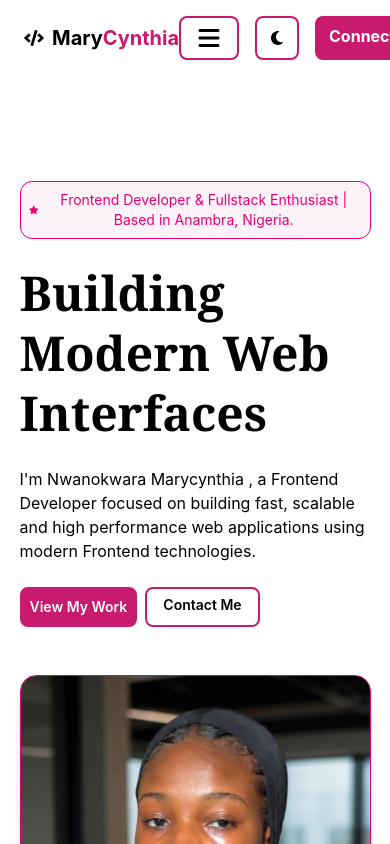
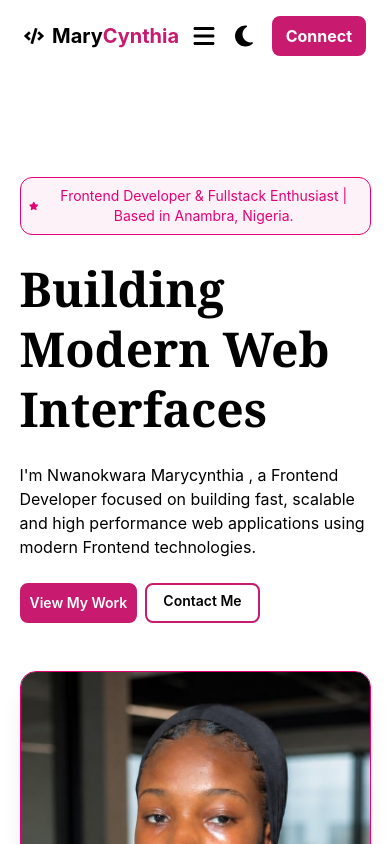
Before and after one commit to MARYCYNTHIA-NWANOKWARA/my-portfolio, a React (Vite) app: page / in a window 390 px wide. Shown: the top 844 px of the page. Built offline with nearby package versions, Linux system fonts and the light colour scheme.

Commit message:
Add framer-motion animations

```diff
--- a/package.json
+++ b/package.json
@@ -12,6 +12,7 @@
   "dependencies": {
     "@emailjs/browser": "^4.4.1",
     "@tailwindcss/vite": "^4.3.3",
+    "framer-motion": "^13.3.0",
     "react": "^19.2.8",
     "react-dom": "^19.2.8",
     "react-icons": "^5.7.0",
--- a/src/App.jsx
+++ b/src/App.jsx
@@ -6,13 +6,16 @@ import Skills from "./components/Skills"
 import Services from "./components/Services"
 import Contact from "./components/Contact"
 import Footer from "./components/Footer"
+import { motion } from "framer-motion"
 
 
 function App() {
 
 
   return (
-    <div className="">
+    <motion.div initial = {{opacity: 0, y:10}}
+                animate = {{opacity:1, y:0}}
+                transition = {{duration:0.6, ease:"easeOut"}}>
       <Header/>
       <Home/>
       <About/>
@@ -21,7 +24,7 @@ function App() {
       <Services/>
       <Contact/>
       <Footer/>
-    </div>
+    </motion.div>
   )
 }
 
--- a/src/components/About.jsx
+++ b/src/components/About.jsx
@@ -1,11 +1,18 @@
 import { FaCode } from "react-icons/fa";
 import { FiMessageSquare} from "react-icons/fi";
 import { FaMagic } from "react-icons/fa";
+import { motion } from "framer-motion"
 
+const fadeUp = {
+  hidden:{opacity: 0, y:40},
+  show:{opacity:1, y:0,
+    transition:{duration:0.6}
+  }
+}
 
 export default function About(){
     return(
-        <section id="about" className="mt-20 w-[90%] mx-auto py-6 gap-12 grid grid-cols-1 md:grid-cols-2">
+        <motion.section variants = {fadeUp} initial="hidden" whileInView="show" viewport={{once:true, amount:0.2}} id="about" className="mt-20 w-[90%] mx-auto py-6 gap-12 grid grid-cols-1 md:grid-cols-2">
 
            <div className="">
              <h1 className="font-serif text-5xl font-semibold leading-tight mb-16">About <span className="text-[#c81a6e] text-6xl"> Me</span></h1>
@@ -73,6 +80,6 @@ export default function About(){
                </div>
 
            </div>
-        </section>
+        </motion.section>
     )
 }
--- a/src/components/Contact.jsx
+++ b/src/components/Contact.jsx
@@ -2,6 +2,14 @@ import{ useRef, useState } from 'react';
 import emailjs from '@emailjs/browser';
 import { FaEnvelope, FaGithub, FaLinkedinIn, FaTiktok } from 'react-icons/fa';
 import { FaLocationDot } from 'react-icons/fa6';
+import { motion } from "framer-motion"
+
+const fadeUp = {
+  hidden:{opacity: 0, y:40},
+  show:{opacity:1, y:0,
+    transition:{duration:0.6}
+  }
+}
 
 const Contact = () => {
   const form = useRef();
@@ -36,7 +44,7 @@ const Contact = () => {
   };
 
   return (
-    <section id="contact" className="mt-22 w-[90%] mx-auto py-6">
+    <motion.section id="contact" variants = {fadeUp} initial="hidden" whileInView="show" viewport={{once:true, amount:0.2}} className="mt-22 w-[90%] mx-auto py-6">
 
         <h1 className="font-serif text-5xl font-semibold leading-tight mb-4 ">Contact <span className="text-[#c81a6e] text-6xl">Me</span></h1>
         <p className=" text-black mb-18 font-semibold ">Have a project in mind? Let's talk.</p>
@@ -129,7 +137,7 @@ const Contact = () => {
            </div>
         </div>
       </div>
-    </section>
+    </motion.section>
   );
 };
 
--- a/src/components/Footer.jsx
+++ b/src/components/Footer.jsx
@@ -1,5 +1,13 @@
 import { FaEnvelope, FaGithub, FaHeart, FaLinkedin } from "react-icons/fa";
 import { FaLocationDot, FaTiktok } from "react-icons/fa6";
+import { motion } from "framer-motion"
+
+const fadeUp = {
+  hidden:{opacity: 0, y:40},
+  show:{opacity:1, y:0,
+    transition:{duration:0.6}
+  }
+}
 
 export default function Footer(){
 
@@ -12,7 +20,7 @@ export default function Footer(){
     }
 
     return(
-        <section id="footer" className="mt-22 w-[90%] mx-auto py-6 ">
+        <motion.section id="footer" variants = {fadeUp} initial="hidden" whileInView="show" viewport={{once:true, amount:0.2}} className="mt-22 w-[90%] mx-auto py-6 ">
             <div className="grid grid-cols-1 md:grid-cols-2 lg:flex lg:justify-between">
 
               <div className="">
@@ -59,6 +67,6 @@ export default function Footer(){
                 <p className="mt-10">&copy; 2026 Nwanokwara MaryCynthia. All rights reserved</p>
                 <p className="flex items-center gap-1 mt-10">Built with <FaHeart className="text-pink-600"/> using React & Tailwind CSS.</p>
             </div>
-        </section>
+        </motion.section>
     )
 }
--- a/src/components/Header.jsx
+++ b/src/components/Header.jsx
@@ -2,6 +2,7 @@ import { useEffect, useState } from "react";
 import { FaCode, FaFolderOpen, FaHandshake, FaHome, FaLaptopCode, FaPaperPlane, FaQuestionCircle } from "react-icons/fa";
 import { FaBars, FaMoon  } from "react-icons/fa6";
 import { FaTimes } from "react-icons/fa";
+import { motion } from "framer-motion";
 
 export default function Header(){
     const [isScrolled,setIsScrolled] = useState(false)
@@ -34,7 +35,7 @@ export default function Header(){
 
     return(
         <>
-      <header id="header" className= { `flex rounded-lg sticky top-0 left-0 w-full transition-all duration-300 justify-between px-6 py-4 ${
+      <motion.header id="header" className= { `flex rounded-lg sticky top-0 left-0 w-full transition-all duration-300 justify-between px-6 py-4 ${
         isScrolled ? "bg-white/70 backdrop-blur-md border-b border-white/20 shadow-sm"
                    : "bg-transparent border-b border-transparent"
       } `}
@@ -56,15 +57,19 @@ export default function Header(){
 
 
           <span className="flex gap-4">
-            <button className="lg:hidden border-2 border-[#c81a6e] px-4 py-2 font-semibold rounded-lg hover:bg-[#c81a6e] transiton-all duration-300 cursor-pointer text-black  hover:text-white text-2xl " onClick={() => setIsOpen(!isOpen)}>{isOpen ? <FaTimes/> : <FaBars/>}</button>
-            <button className="border-2 border-[#c81a6e] px-3 py-1.5 font-semibold rounded-lg hover:bg-[#c81a6e] transiton-all duration-300 cursor-pointer text-black  hover:text-white"><FaMoon/></button>
+            <button className="lg:hidden  font-bold  hover:text-[#c81a6e] transiton-all duration-300 cursor-pointer text-black  text-2xl " onClick={() => setIsOpen(!isOpen)}>{isOpen ? <FaTimes/> : <FaBars/>}</button>
+            <button className="  font-bold text-2xl  hover:text-[#c81a6e] transiton-all duration-300 cursor-pointer text-black"><FaMoon/></button>
             <a href="#contact" onClick={(e) => navbarScroll(e ,"contact")} className=" border-2 border-[#c81a6e] px-3 py-1.5 rounded-lg bg-[#c81a6e] text-white  hover:bg-transparent hover:border-2 hover:text-black hover:border-[#c81a6e] transition-colors duration-300 cursor-pointer font-bold">Connect</a>
           </span>
 
-        {isOpen && (
-            <div className="absolute top-full left-0 w-full bg-white/90 backdrop-blur-md border-t border-pink-200 lg:hidden">
+          {isOpen && (
+            <div className="fixed  top-[68px] left-0 h-[(calc(100vh-68px))] w-full  bg-black z-40 lg:hidden" onClick={() => setIsOpen(false)}></div>
+          )}
+
+          {isOpen && (
+            <div className=" fixed top-[68px] z-50  w-full bg-[#fff8f5] backdrop-blur-md border-t border-pink-200 lg:hidden">
                 <div className="flex flex-col items-center gap-6 py-6">
-                   <a href="#home" onClick={(e) => navbarScroll(e ,"home")} className="cursor-pointer font-bold hover:text-[#b70a5d] transition-colors duration-300 flex items-center gap-2"><FaHome/> Home</a>
+                   <a href="#home" onClick={(e) => navbarScroll(e ,"home")} className="cursor-pointer font-bold hover:text-[#b70a5d] transition-colors duration-300 flex items-center gap-2 max-w-[50%] mx-auto"><FaHome/> Home</a>
                    <a href="#about" onClick={(e) => navbarScroll(e ,"about")} className="cursor-pointer font-bold hover:text-[#b70a5d] transition-colors duration-300 flex items-center gap-2"><FaQuestionCircle/> About</a>
                    <a href="#skills" onClick={(e) => navbarScroll(e ,"skills")} className="cursor-pointer font-bold hover:text-[#b70a5d] transition-colors duration-300 flex items-center gap-2"><FaLaptopCode/> Skills</a>
                    <a href="#projects" onClick={(e) => navbarScroll(e ,"projects")} className="cursor-pointer font-bold hover:text-[#b70a5d] transition-colors duration-300 flex items-center gap-2"><FaFolderOpen/> Projects</a>
@@ -72,8 +77,13 @@ export default function Header(){
                    <a href="#contact" onClick={(e) => navbarScroll(e ,"contact")} className="cursor-pointer font-bold hover:text-[#b70a5d] transition-colors duration-300 flex items-center gap-2"><FaPaperPlane/>Contact</a>
                 </div>
             </div>
+
         )}
-      </header>
+
+      </motion.header>
+
+
+
         </>
     )
 }
--- a/src/components/Home.jsx
+++ b/src/components/Home.jsx
@@ -1,5 +1,13 @@
 import { FaStar } from "react-icons/fa";
 import heroPic from "../assets/hero-pic.jpeg"
+import { motion } from "framer-motion"
+
+const fadeUp = {
+  hidden:{opacity: 0, y:40},
+  show:{opacity:1, y:0,
+    transition:{duration:0.6}
+  }
+}
 
 
 export default function Home(){
@@ -12,14 +20,14 @@ export default function Home(){
     }
     return(
         <>
-        <section id="home" className="grid grid-cols-1 md:grid-cols-2 mt-10 w-[90%] mx-auto py-6 gap-12">
+        <motion.section variants = {fadeUp} initial="hidden" whileInView="show" viewport={{once:true, amount:0.2}} id="home" className="grid grid-cols-1 md:grid-cols-2 mt-10 w-[90%] mx-auto py-6 gap-12">
 
 
 
           <div className="space-y-6 mt-10">
 
             <p className="flex items-center gap-2  border bg-pink-50 text-pink-600 border-pink-600 text-center p-2 rounded-xl text-sm "><FaStar/> Frontend Developer & Fullstack Enthusiast | Based in Anambra, Nigeria.</p>
-            <h1 className="text-5xl font-semibold leading-tight font-serif">Building Modern Web Interfaces</h1>
+            <motion.h1 className="text-5xl font-semibold leading-tight font-serif">Building Modern Web Interfaces</motion.h1>
             <p className="text-base ">I'm Nwanokwara Marycynthia , a Frontend Developer focused on building fast, scalable and high performance web applications using modern Frontend technologies.</p>
             <div className="flex gap-2">
             <a href="#projects" onClick={(e) => navbarScroll(e ,"projects")} className="border-2 text-sm border-[#c81a6e] px-2 py-2 font-semibold rounded-lg bg-[#c81a6e] text-white  hover:bg-white  hover:text-black transiton-all duration-300 cursor-pointer">View My Work</a>
@@ -32,7 +40,7 @@ export default function Home(){
             <img className="h-130 w-130 rounded-2xl shadow-xl border border-pink-600 object-cover" alt="Mary-Cynthia" src={heroPic}/>
           </div>
 
-        </section>
+        </motion.section>
         </>
     )
 }
--- a/src/components/Projects.jsx
+++ b/src/components/Projects.jsx
@@ -1,17 +1,37 @@
 import projects from "../data/Projects";
 import { FaGithub, FaLink } from "react-icons/fa";
+import { motion } from "framer-motion"
+
+const fadeUp = {
+  hidden:{opacity: 0, y:40},
+  show:{opacity:1, y:0,
+    transition:{duration:0.6}
+  }
+}
+
+const container = {
+    hidden:{},
+    show:{transition:{
+        staggerChildre:0.15
+    }}
+}
+
+const item = {
+    hidden:{opacity:0, y:20},
+    show:{opacity:1, y:0}
+}
 
 
 export default function Projects(){
 
     return(
-        <section id="projects" className="mt-22 w-[90%] mx-auto py-6">
+        <motion.section variants = {fadeUp} initial="hidden" whileInView="show" viewport={{once:true, amount:0.2}} id="projects" className="mt-22 w-[90%] mx-auto py-6">
           <h1 className="font-serif text-5xl font-semibold leading-tight mb-16">My <span className="text-[#c81a6e] text-6xl">Projects</span></h1>
           <p className=""></p>
-          <div className="grid p-4 gap-10 grid-cols-1 md:grid-cols-2 lg:grid-cols-3" id="projectsCard">
+          <motion.div variants={container} initial="hidden" whileInView = "show" viewport={{once:true}} className="grid p-4 gap-10 grid-cols-1 md:grid-cols-2 lg:grid-cols-3" id="projectsCard">
              {projects.map((project) =>(
 
-                    <div className="rounded-2xl shadow-lg overflow-hidden hover:translate-y-1 h-full flex-col  border bg-white text-pink-600 border-pink-100 transition-transform duration-300" key={project.id} >
+                    <motion.div variants={item} className="rounded-2xl shadow-lg overflow-hidden hover:translate-y-1 h-full flex-col  border bg-white text-pink-600 border-pink-100 transition-transform duration-300" key={project.id} >
                         <img src={project.image} className="rounded-lg p-2 w-full h-48 border-b border-gray-900"/>
                         <h1 className=" text-xl font-bold text-[#c81a6e] p-4">{project.title}</h1>
                         <h1 className="px-4 text-black mb-5 flex-1 h-18 font-medium text-sm">{project.description}</h1>
@@ -24,10 +44,10 @@ export default function Projects(){
                             <a href={project.github} target="_blank" rel="noopener noreferrer" className="border-2 text-sm border-[#c81a6e] px-4 py-2 font-semibold rounded-lg hover:bg-[#c81a6e] transiton-all duration-300 cursor-pointer text-black  hover:text-white"><FaGithub className=""/></a>
                             <a href={project.live} target="_blank" rel="noopener noreferrer"  className=" border-2 text-sm border-[#c81a6e] px-4 py-2 font-semibold rounded-lg bg-[#c81a6e] text-white  hover:bg-white  hover:text-black transiton-all duration-300 cursor-pointer"><FaLink className=""/></a>
                         </div>
-                    </div>
+                    </motion.div>
 
              ))}
-          </div>
-        </section>
+          </motion.div>
+        </motion.section>
     )
 }
--- a/src/components/Services.jsx
+++ b/src/components/Services.jsx
@@ -1,10 +1,18 @@
 
 import { FaCode, FaMobileAlt } from "react-icons/fa";
 import { FaComment, FaPaintbrush,  FaPuzzlePiece,  FaRocket} from "react-icons/fa6";
+import { motion } from "framer-motion"
+
+const fadeUp = {
+  hidden:{opacity: 0, y:40},
+  show:{opacity:1, y:0,
+    transition:{duration:0.6}
+  }
+}
 
 export default function  Services(){
     return(
-        <section id="services" className="mt-22 w-[90%] mx-auto py-6">
+        <motion.section variants = {fadeUp} initial="hidden" whileInView="show" viewport={{once:true, amount:0.2}} id="services" className="mt-22 w-[90%] mx-auto py-6">
             <h1 className="font-serif text-5xl font-semibold leading-tight mb-16 ">My <span className="text-[#c81a6e] text-6xl">Services</span></h1>
             <div className=" gap-2">
                 <div className="grid grid-cols-1 md:grid-cols-2 gap-4  ">
@@ -44,6 +52,6 @@ export default function  Services(){
                 </div>
             </div>
 
-        </section>
+        </motion.section>
     )
 }
--- a/src/components/Skills.jsx
+++ b/src/components/Skills.jsx
@@ -1,10 +1,18 @@
 import { BsBootstrap } from "react-icons/bs";
 import { FaCss3, FaHtml5, FaJsSquare, FaReact } from "react-icons/fa";
 import { SiTailwindcss } from "react-icons/si";
+import { motion } from "framer-motion"
+
+const fadeUp = {
+  hidden:{opacity: 0, y:40},
+  show:{opacity:1, y:0,
+    transition:{duration:0.6}
+  }
+}
 
 export default function Skills(){
     return(
-        <section id="skills" className="mt-22 w-[90%] mx-auto py-6">
+        <motion.section variants = {fadeUp} initial="hidden" whileInView="show" viewport={{once:true, amount:0.2}} id="skills" className="mt-22 w-[90%] mx-auto py-6">
             <h1 className="font-serif text-5xl font-semibold leading-tight mb-16">My <span className="text-[#c81a6e] text-6xl">Skills</span></h1>
           <div className="grid grid-cols-1 md:grid-cols-2 lg:grid-cols-3 gap-8">
             <div className="grid gap-2 border bg-pink-50 text-pink-600 border-pink-600 p-4 rounded-xl mb-6 hover:scale-[1.03] transition-all duration-300 shadow-lg">
@@ -38,6 +46,6 @@ export default function Skills(){
               <p className="text-black">Building interactive UIs with React components.</p>
             </div>
           </div>
-        </section>
+        </motion.section>
     )
 }
```
Also changed, not shown: 1 other file (tests, documents, lock files or other folders).
